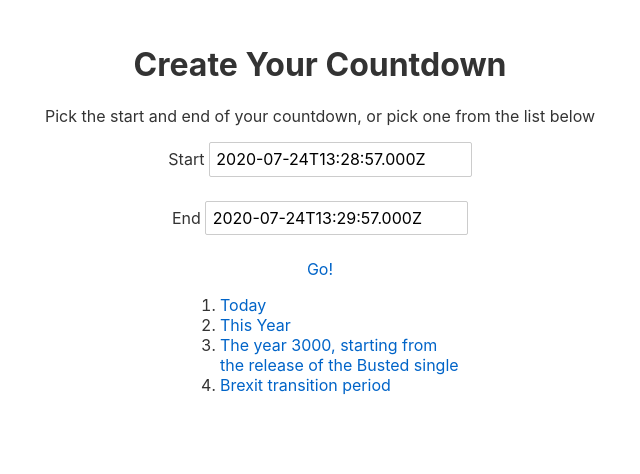
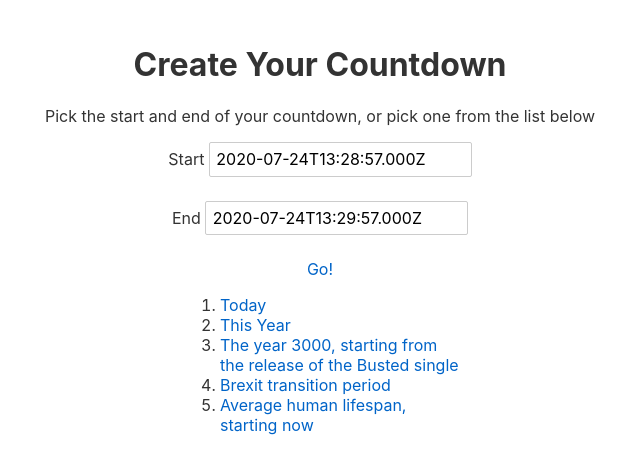
Before and after one commit to metriccaution/web-snippets, a Svelte app in the folder countdown-clock/: page / in a window 1280 px wide. Shown: the top 474 px of the page, without its empty margins (320-960 px from the left). Built offline with nearby package versions, Linux system fonts and the light colour scheme.

Commit message:
Adding another time to the countdown clock - _Memento mori_

```diff
--- a/countdown-clock/src/pick-times/Index.svelte
+++ b/countdown-clock/src/pick-times/Index.svelte
@@ -29,6 +29,11 @@
       start: new Date("2020-01-31T23:00:00.000Z").getTime(),
       end: new Date("2020-12-31T23:59:59.999Z").getTime(),
     },
+    {
+      name: "Average human lifespan, starting now",
+      start: Date.now(),
+      end: Date.now() + (1000 * 60 * 60 * 24 * 365.25 * 79)
+    }
   ];
 </script>
 
```
